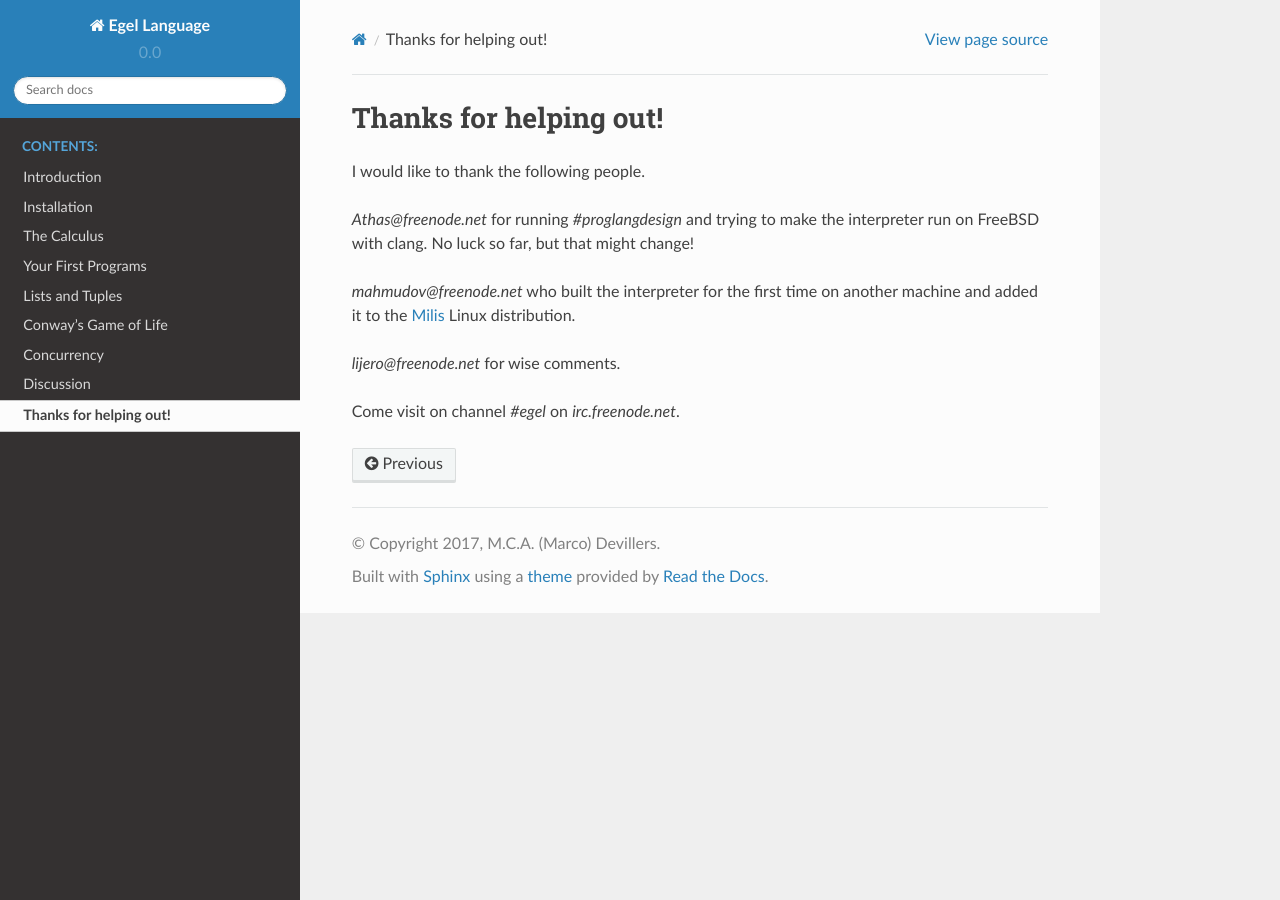
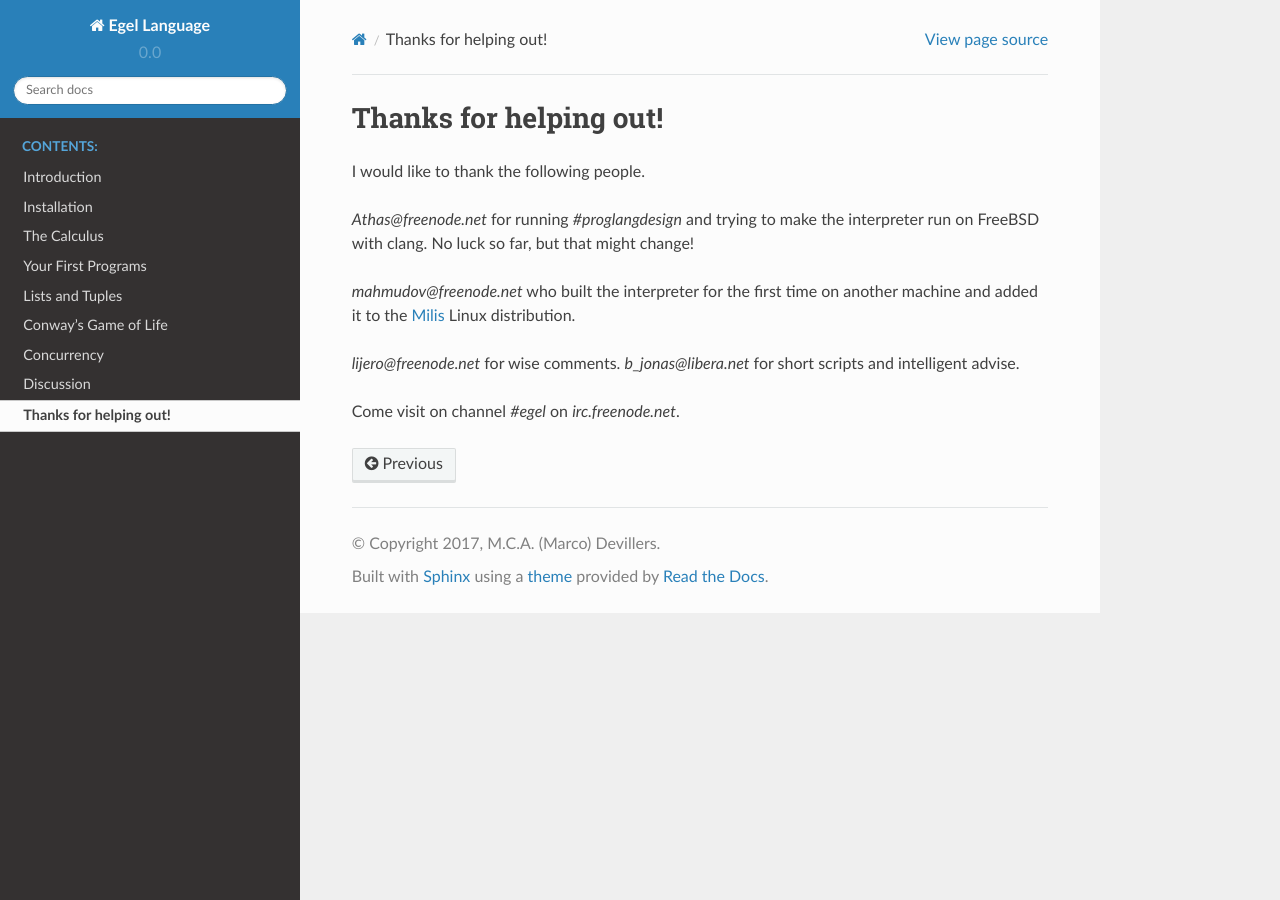
Before and after one commit to egel-lang/egel-docs, a Sphinx documentation site: the page built from source/thanks.rst, in a window 1280 px wide. Built offline with Sphinx 7.4.7 and the Read the Docs theme 2.0.0, drawn with Linux system fonts in a browser that asks for light colours.

Commit message:
Update thanks.rst

```diff
--- a/source/thanks.rst
+++ b/source/thanks.rst
@@ -9,6 +9,7 @@ on FreeBSD with clang. No luck so far, but that might change!
 `mahmudov@freenode.net` who built the interpreter for the first time on another machine
 and added it to the `Milis <https://milislinux.org/>`_ Linux distribution.
 
-`lijero@freenode.net` for wise comments.
+`lijero@freenode.net` for wise comments. `b_jonas@libera.net` for short scripts and
+intelligent advise.
 
 Come visit on channel `#egel` on `irc.freenode.net`.
```
